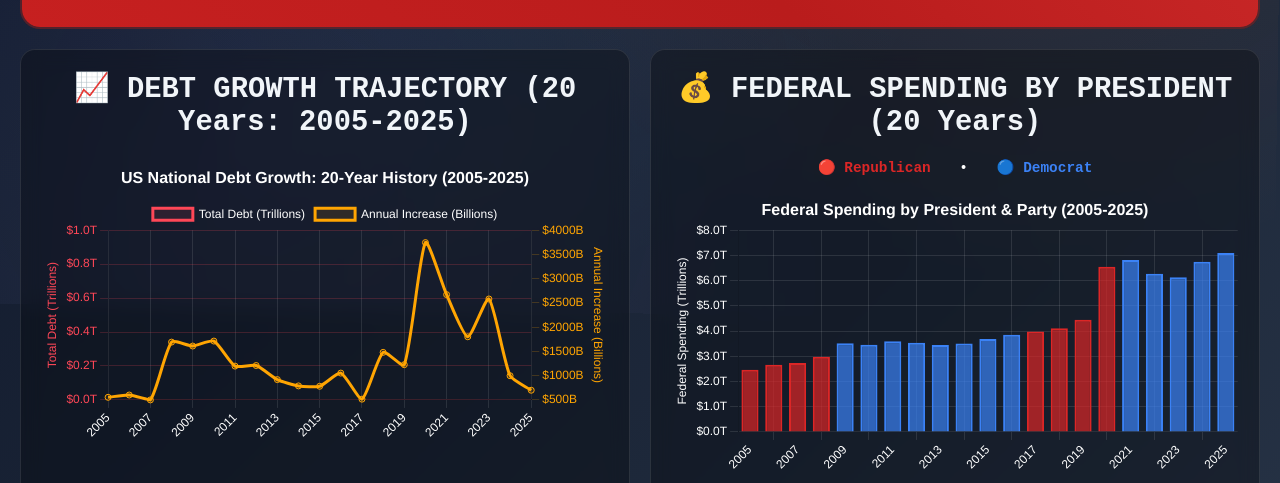
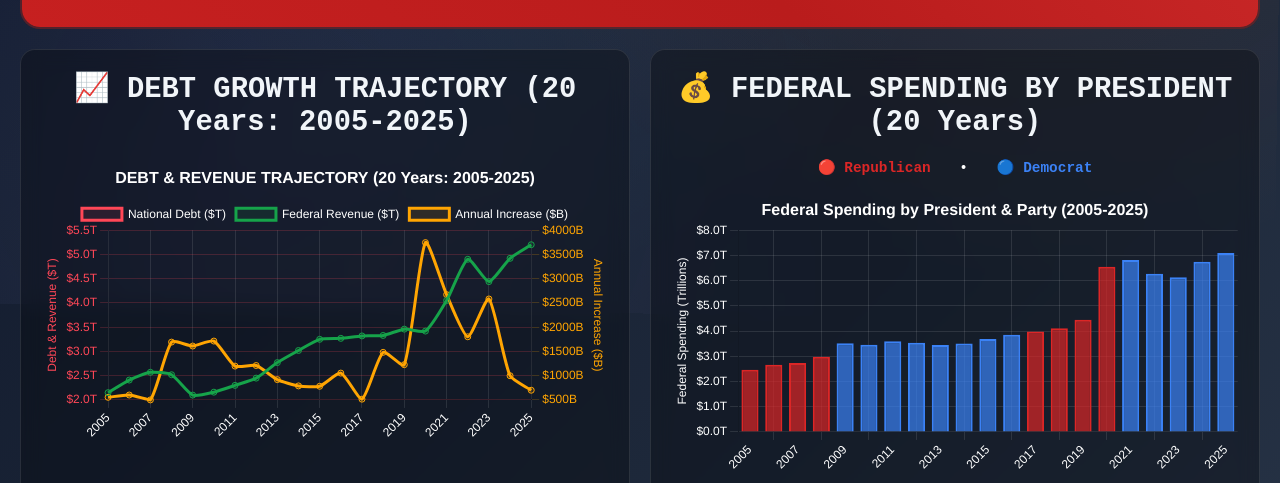
Before and after one commit to shimspedy/usdebt, a website: page index.html in a window 1280 px wide. Shown: the part 469-952 px from the top of the page. Drawn offline with nearby package versions, Linux system fonts and the light colour scheme; no server answers.

Commit message:
Add federal revenue data to debt chart - 20 year revenue trajectory overlay

```diff
--- a/index.html
+++ b/index.html
@@ -463,6 +463,31 @@
             { year: 2025, president: "Biden (D)", spending: 7.10, party: "D" }
         ];
 
+        // Federal revenue data (in trillions) for 20 years
+        const federalRevenue = [
+            { year: 2005, revenue: 2.15 },
+            { year: 2006, revenue: 2.41 },
+            { year: 2007, revenue: 2.57 },
+            { year: 2008, revenue: 2.52 },
+            { year: 2009, revenue: 2.10 },
+            { year: 2010, revenue: 2.16 },
+            { year: 2011, revenue: 2.30 },
+            { year: 2012, revenue: 2.45 },
+            { year: 2013, revenue: 2.77 },
+            { year: 2014, revenue: 3.02 },
+            { year: 2015, revenue: 3.25 },
+            { year: 2016, revenue: 3.27 },
+            { year: 2017, revenue: 3.32 },
+            { year: 2018, revenue: 3.33 },
+            { year: 2019, revenue: 3.46 },
+            { year: 2020, revenue: 3.42 },
+            { year: 2021, revenue: 4.05 },
+            { year: 2022, revenue: 4.90 },
+            { year: 2023, revenue: 4.44 },
+            { year: 2024, revenue: 4.92 },
+            { year: 2025, revenue: 5.20 }
+        ];
+
         // Live data management - 100% API sourced
         let liveData = {
             currentDebt: 35700000000000, // Updated Sept 2025 estimate: ~$35.7 trillion
@@ -640,7 +665,7 @@
                             labels: labels,
                             datasets: [
                                 {
-                                    label: 'Total Debt (Trillions)',
+                                    label: 'National Debt ($T)',
                                     data: totalDebt,
                                     borderColor: '#ff4757',
                                     backgroundColor: 'rgba(255, 71, 87, 0.1)',
@@ -649,7 +674,16 @@
                                     yAxisID: 'y'
                                 },
                                 {
-                                    label: 'Annual Increase (Billions)',
+                                    label: 'Federal Revenue ($T)',
+                                    data: federalRevenue.map(d => d.revenue),
+                                    borderColor: '#16a34a',
+                                    backgroundColor: 'rgba(22, 163, 74, 0.1)',
+                                    fill: false,
+                                    tension: 0.2,
+                                    yAxisID: 'y'
+                                },
+                                {
+                                    label: 'Annual Increase ($B)',
                                     data: annualIncrease,
                                     borderColor: '#ffa502',
                                     backgroundColor: 'rgba(255, 165, 2, 0.1)',
@@ -664,7 +698,7 @@
                             plugins: {
                                 title: {
                                     display: true,
-                                    text: 'US National Debt Growth: 20-Year History (2005-2025)',
+                                    text: 'DEBT & REVENUE TRAJECTORY (20 Years: 2005-2025)',
                                     color: '#ffffff',
                                     font: { size: 16, weight: 'bold' }
                                 },
@@ -701,7 +735,7 @@
                                     },
                                     title: {
                                         display: true,
-                                        text: 'Total Debt (Trillions)',
+                                        text: 'Debt & Revenue ($T)',
                                         color: '#ff4757'
                                     }
                                 },
@@ -721,7 +755,7 @@
                                     },
                                     title: {
                                         display: true,
-                                        text: 'Annual Increase (Billions)',
+                                        text: 'Annual Increase ($B)',
                                         color: '#ffa502'
                                     }
                                 }
@@ -737,11 +771,19 @@
                         data: {
                             labels: ['2005', '2006', '2007', '2008', '2009', '2010', '2011', '2012', '2013', '2014', '2015', '2016', '2017', '2018', '2019', '2020', '2021', '2022', '2023', '2024', '2025'],
                             datasets: [{
-                                label: 'Total Debt (Trillions)',
+                                label: 'National Debt ($T)',
                                 data: [7.9, 8.5, 9.0, 10.7, 12.3, 14.0, 15.2, 16.4, 17.4, 18.1, 18.9, 20.0, 20.5, 22.0, 23.2, 26.9, 29.6, 31.4, 34.0, 35.0, 35.7],
                                 borderColor: '#ff4757',
                                 backgroundColor: 'rgba(255, 71, 87, 0.1)',
-                                fill: true
+                                fill: true,
+                                tension: 0.2
+                            }, {
+                                label: 'Federal Revenue ($T)',
+                                data: [2.15, 2.41, 2.57, 2.52, 2.10, 2.16, 2.30, 2.45, 2.77, 3.02, 3.25, 3.27, 3.32, 3.33, 3.46, 3.42, 4.05, 4.90, 4.44, 4.92, 5.20],
+                                borderColor: '#16a34a',
+                                backgroundColor: 'rgba(22, 163, 74, 0.1)',
+                                fill: false,
+                                tension: 0.2
                             }]
                         },
                         options: {
@@ -749,7 +791,7 @@
                             plugins: {
                                 title: {
                                     display: true,
-                                    text: 'US National Debt Growth: 20-Year History (2005-2025)',
+                                    text: 'DEBT & REVENUE TRAJECTORY (20 Years: 2005-2025)',
                                     color: '#ffffff',
                                     font: { size: 16, weight: 'bold' }
                                 },
@@ -768,12 +810,17 @@
                                 },
                                 y: {
                                     ticks: {
-                                        color: '#ff4757',
+                                        color: '#ffffff',
                                         callback: function(value) {
                                             return '$' + value.toFixed(1) + 'T';
                                         }
                                     },
-                                    grid: { color: 'rgba(255, 71, 87, 0.2)' }
+                                    grid: { color: 'rgba(255, 255, 255, 0.1)' },
+                                    title: {
+                                        display: true,
+                                        text: 'Amount (Trillions $)',
+                                        color: '#ffffff'
+                                    }
                                 }
                             }
                         }
```
